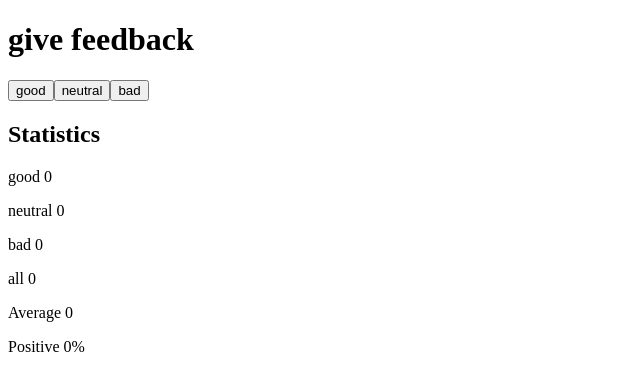
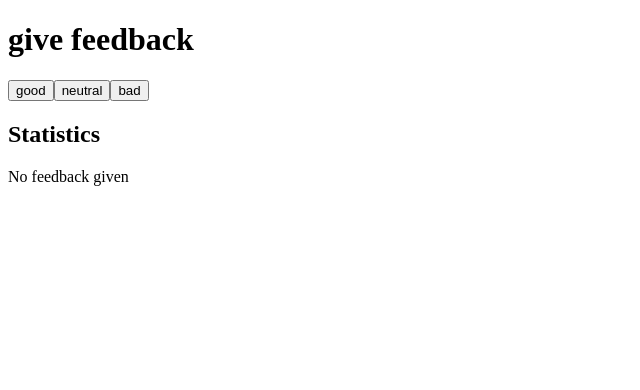
Before and after one commit to FredrickOguya/Full-Stack-Open, a React (Vite) app in the folder Part 1/unicafe/: page / in a window 1280 px wide. Shown: the top 390 px of the page, without its empty margins (0-640 px from the left). Built offline with nearby package versions, Linux system fonts and the light colour scheme.

Commit message:
1.9: unicafe step 4

```diff
--- a/Part 1/unicafe/src/App.jsx
+++ b/Part 1/unicafe/src/App.jsx
@@ -1,10 +1,16 @@
 import { useState } from 'react'
+
 
 const Statistics = ({good,neutral,bad}) => {
   const all = good + neutral + bad;
   const average = all=== 0 ? 0 : (good-bad )/ all;
   const positive = all === 0 ? 0 : (good / all)* 100
 
+  if (all === 0){
+    return (
+    <p>No feedback given</p>
+    )
+  }
   return (
     <>
       <p>good {good}</p>
@@ -17,11 +23,11 @@ const Statistics = ({good,neutral,bad}) => {
   )
 }
 
-
-const App = () => {
+function App() {
   const [good, setGood] = useState(0);
   const [neutral, setNeutral] = useState(0);
   const [bad, setBad] = useState(0);
+
 
   return (
     <>
```
